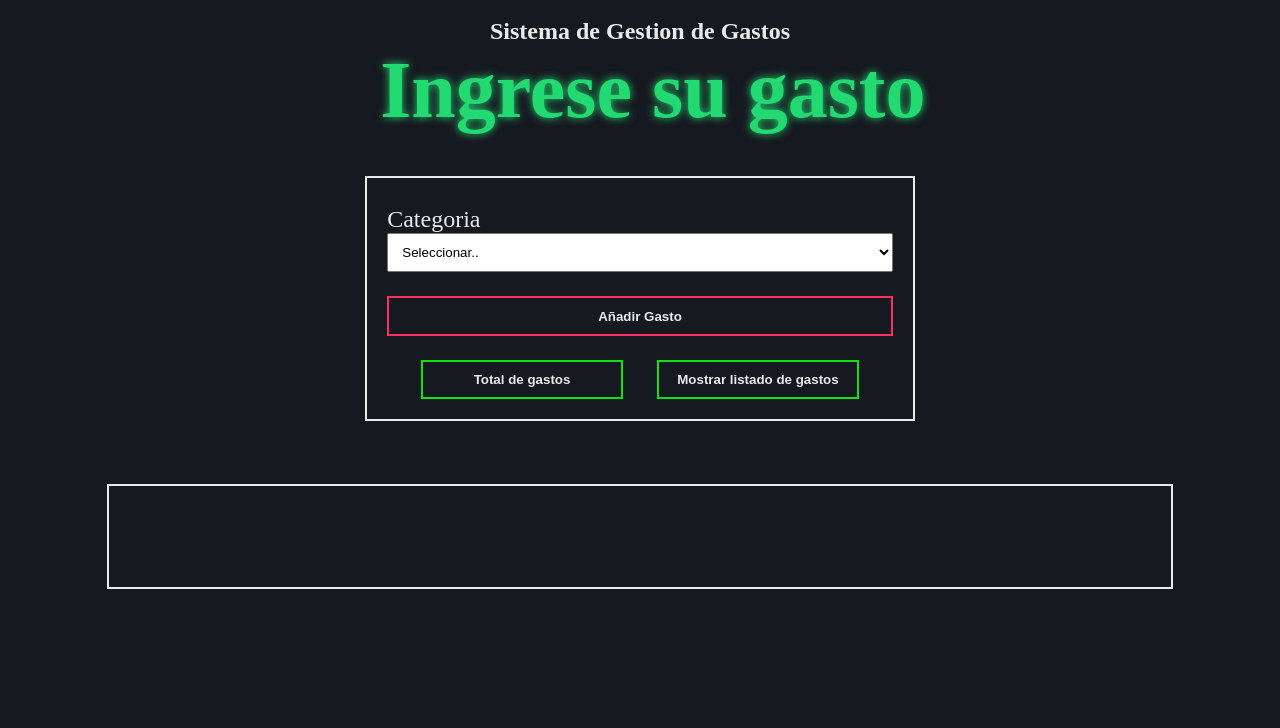
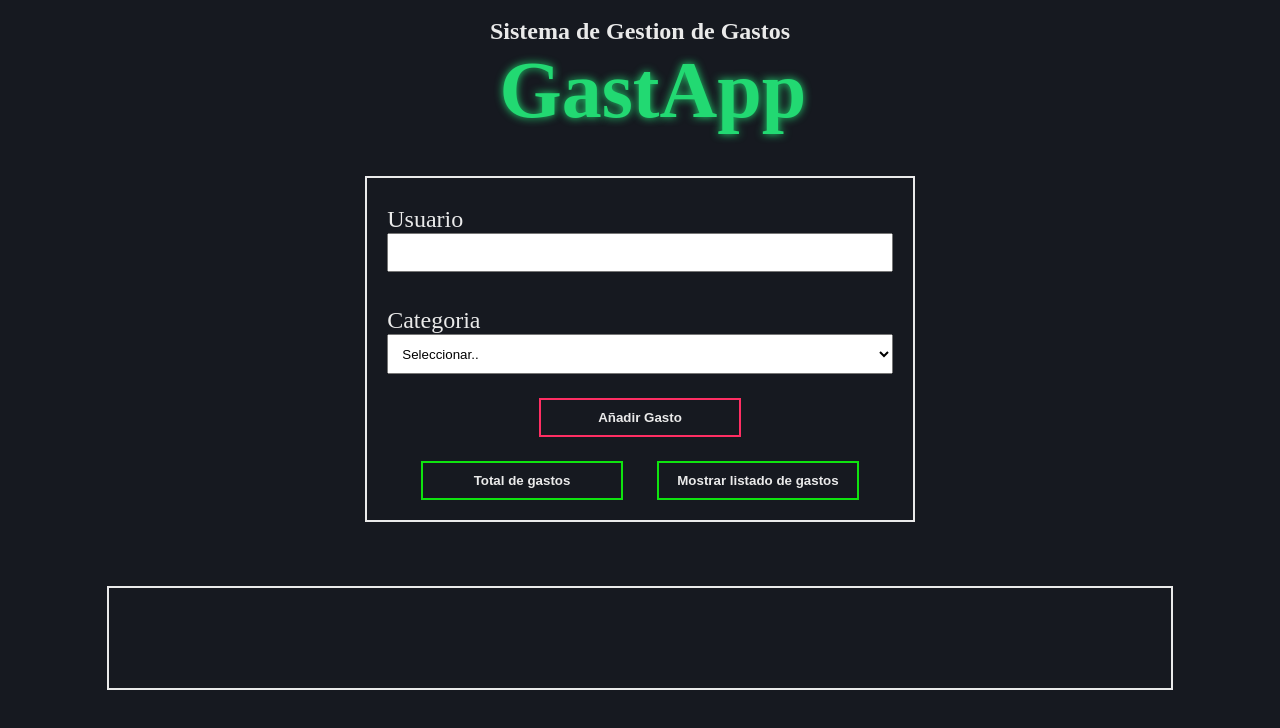
Before and after one commit to BMisfits00/JS-Coderhouse-Proyecto-Final, a plain HTML site: page index.html in a window 1280 px wide. Drawn offline with Linux system fonts and the light colour scheme.

Commit message:
Se acomodan los botones de ingreso, se suma el input del usuario

```diff
--- a/index.html
+++ b/index.html
@@ -11,11 +11,16 @@
 
 
     <h1>Sistema de Gestion de Gastos</h1>
-    <h4>Ingrese su gasto</h4>
+    <h4>GastApp</h4>
 
 
     <section>
+
         <form action="">
+            <label for="usuario">Usuario</label>
+            <input type="text" id="usuario">
+            <br>
+
             <label for="gasto">Categoria</label>
             <select name="categoria" onchange="habilitar()" id="categoria">
                 <option value="0">Seleccionar..</option>
@@ -35,10 +40,12 @@
                 <br>
                 <input type="number" id="monto">
             </div>
-            <input type="submit" value="Añadir Gasto">
-            <div class="botones-consulta">
-                <input type="button" class="boton-info" value="Total de gastos">
-                <input type="button" class="boton-info" value="Mostrar listado de gastos">
+            <div class="botones">
+                <input type="submit" class="boton" id="submit" value="Añadir Gasto">
+                <div class="botones-consulta">
+                    <input type="button" class="boton" value="Total de gastos">
+                    <input type="button" class="boton" value="Mostrar listado de gastos">
+                </div>
             </div>
         </form>
     </section>
--- a/style.css
+++ b/style.css
@@ -128,7 +128,11 @@ input[type='submit']:hover {
     justify-content: space-evenly;
 }
 
-.boton-info {
+#submit {
+    margin-left: 30%;
+}
+
+.boton {
     width: 40%;
     background-color: var(--bg-color);
     color: var(--color3);
@@ -138,7 +142,7 @@ input[type='submit']:hover {
     transition:0.5s background-color ;
 }
 
-.boton-info:hover {
+.boton:hover {
     background-color: var(--color4);
     cursor: pointer;
 }
```
